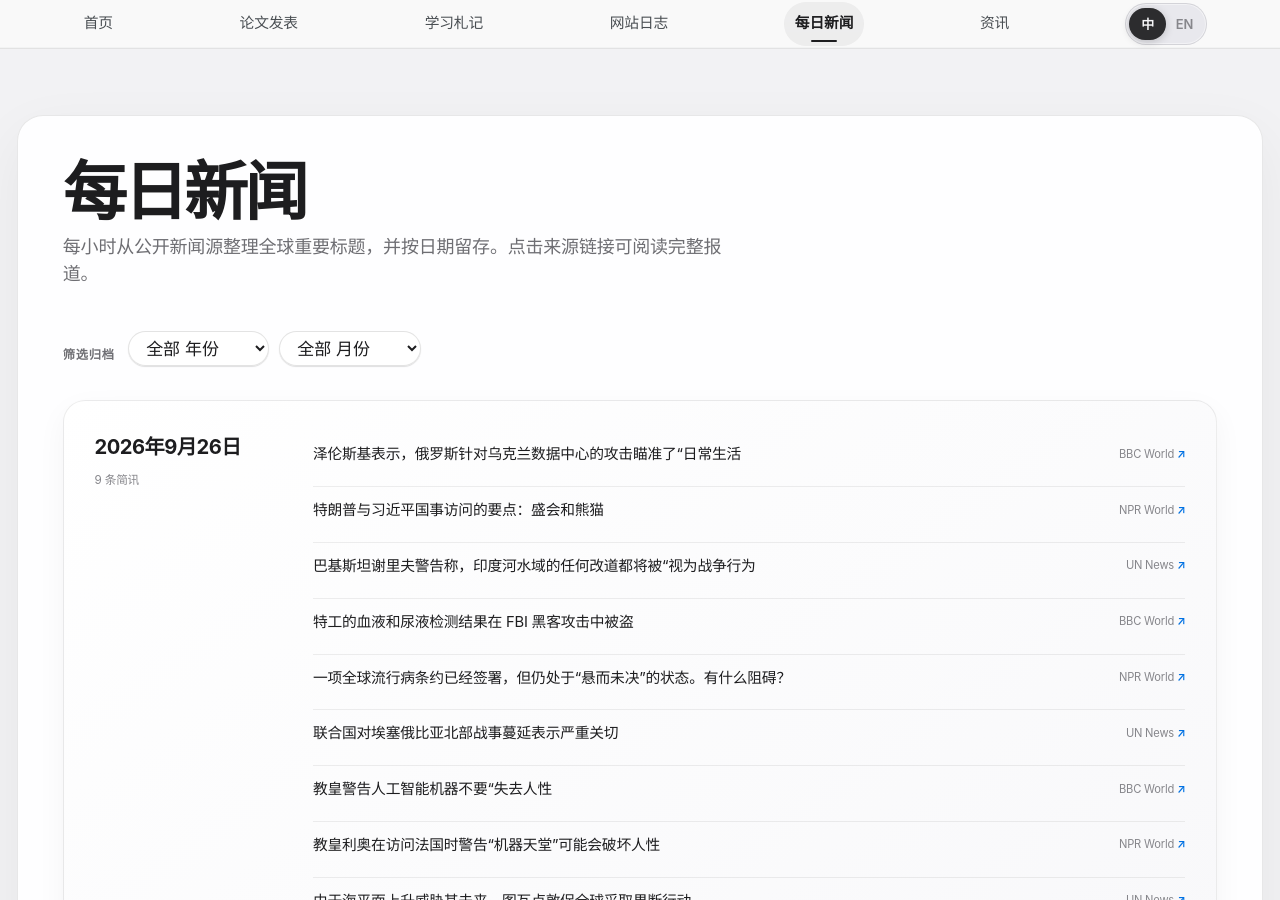
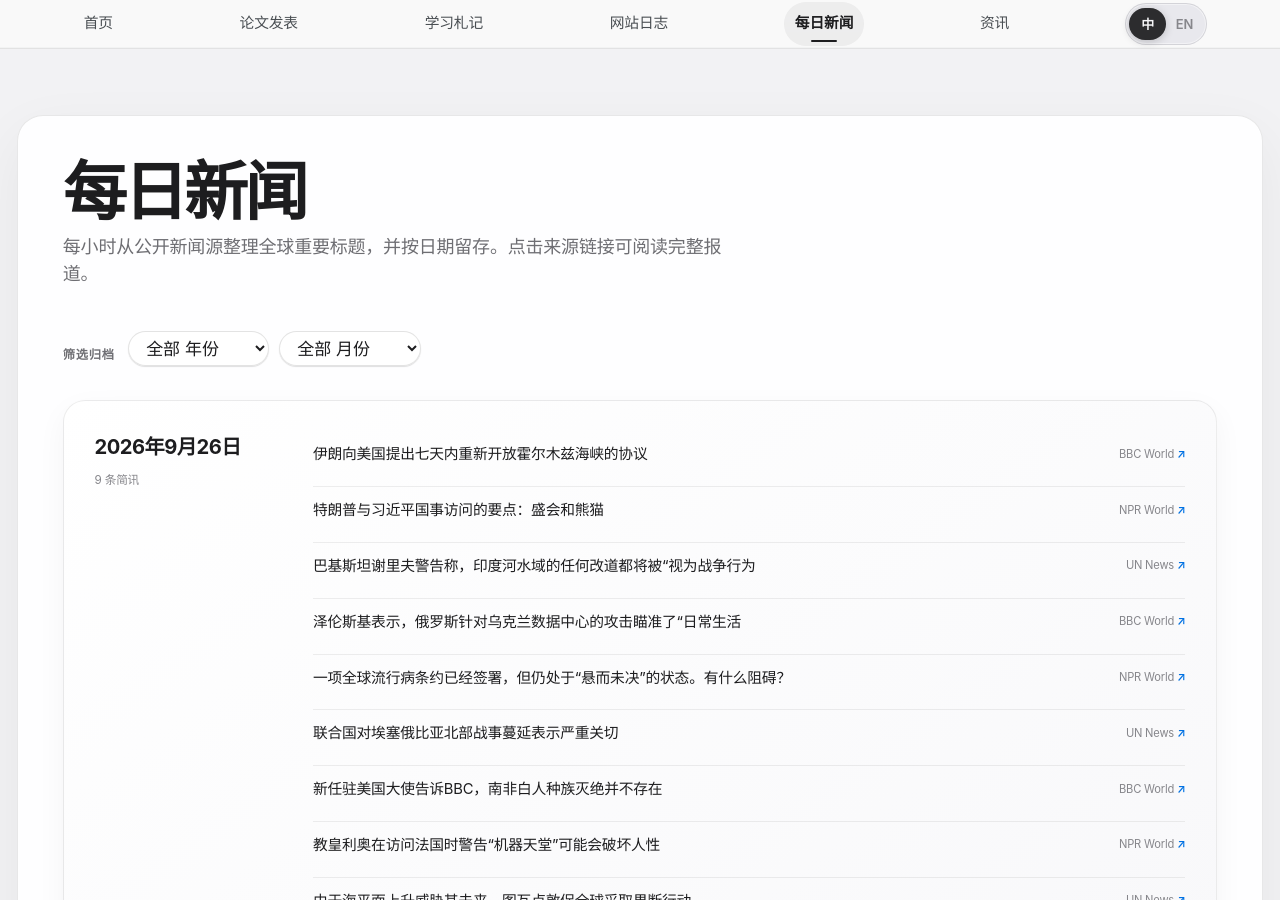
Before and after one commit to HaoxiangLuo/HaoxiangLuo.github.io, a Jekyll site: the page built from _pages/daily-news-zh.html, in a window 1280 px wide and 900 px high. Built offline with Jekyll 4.4.1, drawn with Linux system fonts in a browser that asks for light colours; a style sheet for code colours, icons or effects is not loaded.

Commit message:
Update daily news 2026-09-26

```diff
--- a/_data/daily_news.json
+++ b/_data/daily_news.json
@@ -1,14 +1,14 @@
 {
-  "updated_at": "2026-09-26T07:23:00+08:00",
+  "updated_at": "2026-09-26T08:30:46+08:00",
   "days": [
     {
       "date": "2026-09-26",
       "items": [
         {
-          "title": "Russia targeting 'ordinary life' with attacks on Ukraine's data centres, Zelensky says",
+          "title": "Iran offers US deal to reopen Strait of Hormuz in seven days",
           "source": "BBC World",
-          "url": "https://www.bbc.co.uk/news/articles/c84gkwgk7d06o?at_medium=RSS&at_campaign=rss",
-          "title_zh": "泽伦斯基表示，俄罗斯针对乌克兰数据中心的攻击瞄准了“日常生活"
+          "url": "https://www.bbc.co.uk/news/articles/cqgmrr9ekr7ko?at_medium=RSS&at_campaign=rss",
+          "title_zh": "伊朗向美国提出七天内重新开放霍尔木兹海峡的协议"
         },
         {
           "title": "Takeaways from the Trump-Xi state visit: Pageantry and pandas",
@@ -23,10 +23,10 @@
           "title_zh": "巴基斯坦谢里夫警告称，印度河水域的任何改道都将被“视为战争行为"
         },
         {
-          "title": "Special agents' blood and urine test results stolen in FBI hack",
+          "title": "Russia targeting 'ordinary life' with attacks on Ukraine's data centres, Zelensky says",
           "source": "BBC World",
-          "url": "https://www.bbc.co.uk/news/articles/cw62me2vlj07o?at_medium=RSS&at_campaign=rss",
-          "title_zh": "特工的血液和尿液检测结果在 FBI 黑客攻击中被盗"
+          "url": "https://www.bbc.co.uk/news/articles/c84gkwgk7d06o?at_medium=RSS&at_campaign=rss",
+          "title_zh": "泽伦斯基表示，俄罗斯针对乌克兰数据中心的攻击瞄准了“日常生活"
         },
         {
           "title": "There's a global pandemic treaty that's signed -- and in 'limbo.' What's the holdup?",
@@ -41,10 +41,10 @@
           "title_zh": "联合国对埃塞俄比亚北部战事蔓延表示严重关切"
         },
         {
-          "title": "Pope warns against 'losing humanity' to AI machines",
+          "title": "South African white genocide does not exist, new ambassador to US tells BBC",
           "source": "BBC World",
-          "url": "https://www.bbc.co.uk/news/articles/cmq8j904212po?at_medium=RSS&at_campaign=rss",
-          "title_zh": "教皇警告人工智能机器不要“失去人性"
+          "url": "https://www.bbc.co.uk/news/articles/cm2l8qv7zppko?at_medium=RSS&at_campaign=rss",
+          "title_zh": "新任驻美国大使告诉BBC，南非白人种族灭绝并不存在"
         },
         {
           "title": "Pope Leo warns a 'paradise of machines' could undermine humanity on his France visit",
```
